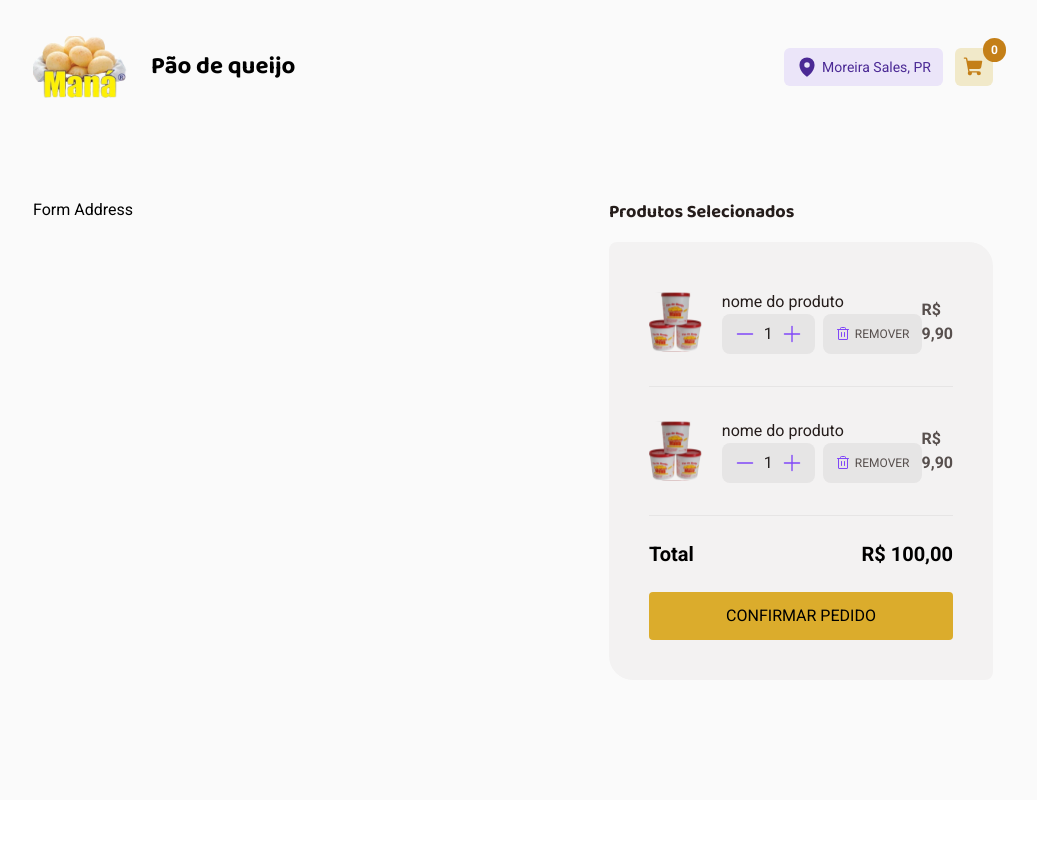
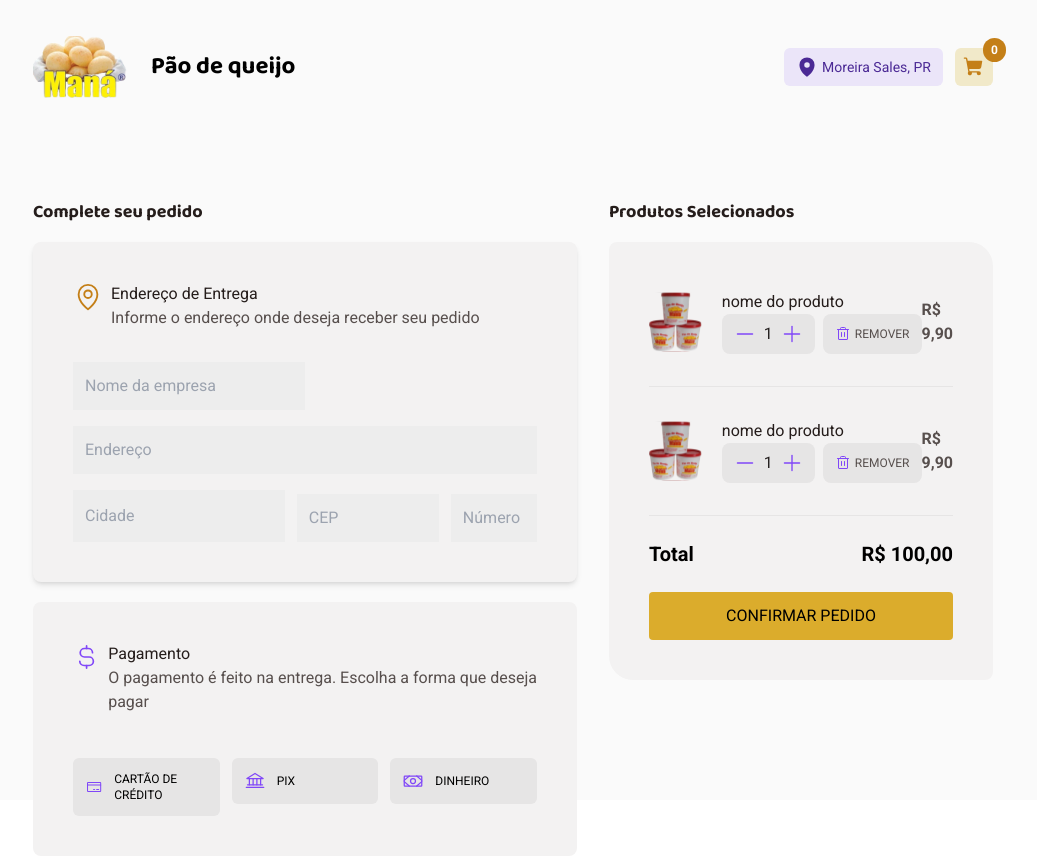
Before and after one commit to giovaniocan/pq-mana, a Next.js app: page /checkout in a window 1280 px wide. Shown: the whole page, without its empty margins (127-1164 px from the left). Before the commit the page ends 800 px from the top, so only its background shows below. Built offline with nearby package versions, Linux system fonts and the light colour scheme.

Commit message:
✅:FormAddress component was done

```diff
--- /dev/null
+++ b/src/components/checkout/AddressForm.tsx
@@ -0,0 +1,33 @@
+export function AddressForm() {
+  return (
+    <div className="flex flex-col gap-4">
+      <input
+        type="text"
+        placeholder="Nome da empresa"
+        className="flex p-3 w-full sm:w-1/2 bg-base-input text-base-label"
+      />
+      <input
+        type="text"
+        placeholder="Endereço"
+        className="flex p-3 w-full bg-base-input text-base-label"
+      />
+      <div className="flex gap-3">
+        <input
+          type="text"
+          placeholder="Cidade"
+          className="flex p-3 w-full sm:w-1/2 bg-base-input text-base-label"
+        />
+        <input
+          type="text"
+          placeholder="CEP"
+          className="flex p-3 w-full sm:w-1/3 mt-1 bg-base-input text-base-label"
+        />
+        <input
+          type="text"
+          placeholder="Número"
+          className="flex p-3 w-full sm:w-1/5 mt-1 bg-base-input text-base-label"
+        />
+      </div>
+    </div>
+  )
+}
--- a/src/components/checkout/FormAddress.tsx
+++ b/src/components/checkout/FormAddress.tsx
@@ -1,7 +1,27 @@
+import { MapPin } from 'phosphor-react'
+import { baloo700 } from '../../styles/fonts'
+import { AddressForm } from './AddressForm'
+import { PaymentMethod } from './PaymentMethod'
+
 export function FormAddress() {
   return (
-    <div className="w-3/5 ">
-      <h1>Form Address</h1>
+    <div className="w-full sm:w-3/5">
+      <h1 className={`${baloo700.className} text-base-subtitle text-lg`}>
+        Complete seu pedido
+      </h1>
+      <div className="flex mt-4 flex-col p-10 gap-8 bg-base-card rounded-lg shadow-md">
+        <div className="flex gap-2">
+          <MapPin size={30} color="#C47F17" />
+          <div>
+            <p className="text-base-subtitle text-base">Endereço de Entrega</p>
+            <p className="text-base-text text-base">
+              Informe o endereço onde deseja receber seu pedido
+            </p>
+          </div>
+        </div>
+        <AddressForm />
+      </div>
+      <PaymentMethod />
     </div>
   )
 }
--- /dev/null
+++ b/src/components/checkout/PaymentMethod.tsx
@@ -0,0 +1,35 @@
+import { Bank, CreditCard, CurrencyDollarSimple, Money } from 'phosphor-react'
+import { PaymentOption } from './PaymentOptions'
+
+export function PaymentMethod() {
+  return (
+    <div className="flex mt-5 flex-col p-10 gap-3 bg-base-card rounded-lg">
+      <div className="flex gap-2">
+        <CurrencyDollarSimple size={30} color="#8047F8" />
+        <div>
+          <p className="text-base-subtitle text-base">Pagamento</p>
+          <p className="text-base-text text-base">
+            O pagamento é feito na entrega. Escolha a forma que deseja pagar
+          </p>
+        </div>
+      </div>
+      <div className="flex flex-col lg:flex-row gap-3 mt-8">
+        <PaymentOption
+          id="credit"
+          label="Cartão de Crédito"
+          icon={<CreditCard size={20} color="#8047F8" />}
+        />
+        <PaymentOption
+          id="pix"
+          label="PIX"
+          icon={<Bank size={20} color="#8047F8" />}
+        />
+        <PaymentOption
+          id="money"
+          label="Dinheiro"
+          icon={<Money size={20} color="#8047F8" />}
+        />
+      </div>
+    </div>
+  )
+}
--- /dev/null
+++ b/src/components/checkout/PaymentOptions.tsx
@@ -0,0 +1,24 @@
+interface Props {
+  id: string
+  label: string
+  icon: any
+}
+
+export function PaymentOption({ id, label, icon }: Props) {
+  return (
+    <div className="w-full lg:w-1/3">
+      <label htmlFor={id} className="cursor-pointer">
+        <input
+          type="radio"
+          name="payment_method"
+          id={id}
+          className="hidden peer"
+        />
+        <div className="w-full p-3 border border-transparent peer-checked:border-purple peer-checked:bg-purple-light rounded-md bg-base-button flex items-center gap-3 font-medium text-xs uppercase transition duration-200 ease-in-out hover:bg-base-hover">
+          {icon}
+          {label}
+        </div>
+      </label>
+    </div>
+  )
+}
--- a/src/components/home/ProductsList.tsx
+++ b/src/components/home/ProductsList.tsx
@@ -3,7 +3,7 @@ import { ProductCard } from './ProductCard'
 
 export function ProductsList() {
   return (
-    <div className="flex  pb-6 md:mx-4 flex-col gap-14">
+    <div className="flex  md:mx-4 flex-col gap-14">
       <h2 className={`${baloo800.className} text-4xl text-base-subtitle`}>
         Nossos produtos
       </h2>
--- a/src/pages/home/index.tsx
+++ b/src/pages/home/index.tsx
@@ -4,7 +4,7 @@ import { ProductsList } from '@/components/home/ProductsList'
 
 export default function Home() {
   return (
-    <main className="bg-background mx-4 lg:px-36 flex flex-col gap-6 md:gap-16">
+    <main className="bg-background mx-4 pb-6 lg:px-36 flex flex-col gap-6 md:gap-16">
       <Header />
       <Intro />
       <ProductsList />
```
